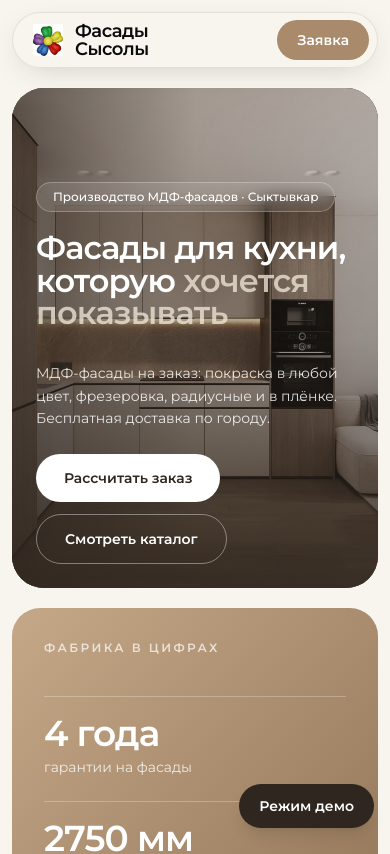
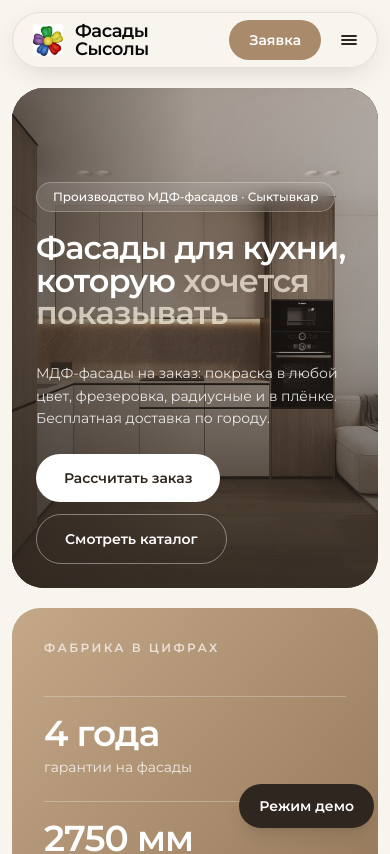
Before and after one commit to IvanDmitrachkov/fasady-sysoly-mvp-catalog, a Next.js app: page / in a window 390 px wide. Shown: the top 854 px of the page. Built offline with nearby package versions, Linux system fonts and the light colour scheme.

Commit message:
бургер меню

```diff
--- /dev/null
+++ b/src/components/MobileMenu.tsx
@@ -0,0 +1,56 @@
+"use client";
+
+import Link from "next/link";
+import { useEffect, useState } from "react";
+
+type Item = { href: string; label: string };
+
+export function MobileMenu({ items, phone, phoneHref }: { items: Item[]; phone: string; phoneHref: string }) {
+  const [open, setOpen] = useState(false);
+
+  useEffect(() => {
+    if (!open) return;
+    const onKey = (e: KeyboardEvent) => e.key === "Escape" && setOpen(false);
+    window.addEventListener("keydown", onKey);
+    return () => window.removeEventListener("keydown", onKey);
+  }, [open]);
+
+  return (
+    <div className="lg:hidden">
+      <button
+        type="button"
+        onClick={() => setOpen((v) => !v)}
+        aria-expanded={open}
+        aria-controls="mobile-menu"
+        aria-label={open ? "Закрыть меню" : "Открыть меню"}
+        className="flex h-10 w-10 items-center justify-center rounded-full text-cocoa transition-colors hover:bg-sand"
+      >
+        <svg width="20" height="20" viewBox="0 0 20 20" fill="none" stroke="currentColor" strokeWidth="1.8" strokeLinecap="round">
+          {open ? <path d="M4 4l12 12M16 4L4 16" /> : <path d="M3 6h14M3 10h14M3 14h14" />}
+        </svg>
+      </button>
+
+      {open && (
+        <nav
+          id="mobile-menu"
+          aria-label="Мобильное меню"
+          className="absolute inset-x-3 top-full mx-auto mt-1 max-w-7xl rounded-[1.75rem] border border-cocoa/10 bg-cream p-3 shadow-[0_16px_40px_-16px_rgba(47,38,31,0.35)] sm:inset-x-5"
+        >
+          {items.map((item) => (
+            <Link
+              key={item.href}
+              href={item.href}
+              onClick={() => setOpen(false)}
+              className="block rounded-2xl px-4 py-3 text-base font-medium text-cocoa/80 transition-colors hover:bg-sand hover:text-cocoa"
+            >
+              {item.label}
+            </Link>
+          ))}
+          <a href={phoneHref} className="mt-1 block rounded-2xl px-4 py-3 text-base font-semibold">
+            {phone}
+          </a>
+        </nav>
+      )}
+    </div>
+  );
+}
--- a/src/components/SiteHeader.tsx
+++ b/src/components/SiteHeader.tsx
@@ -1,6 +1,7 @@
 import Image from "next/image";
 import Link from "next/link";
 import { contacts } from "@/lib/catalog";
+import { MobileMenu } from "@/components/MobileMenu";
 
 const nav = [
   { href: "/catalog", label: "Каталог" },
@@ -33,7 +34,7 @@ export function SiteHeader() {
           ))}
         </nav>
 
-        <div className="flex items-center gap-4">
+        <div className="flex items-center gap-2 sm:gap-4">
           <a href={contacts.phoneHref} className="hidden whitespace-nowrap text-sm font-semibold xl:block">
             {contacts.phone}
           </a>
@@ -43,6 +44,7 @@ export function SiteHeader() {
           >
             Заявка
           </Link>
+          <MobileMenu items={nav} phone={contacts.phone} phoneHref={contacts.phoneHref} />
         </div>
       </div>
     </header>
```
